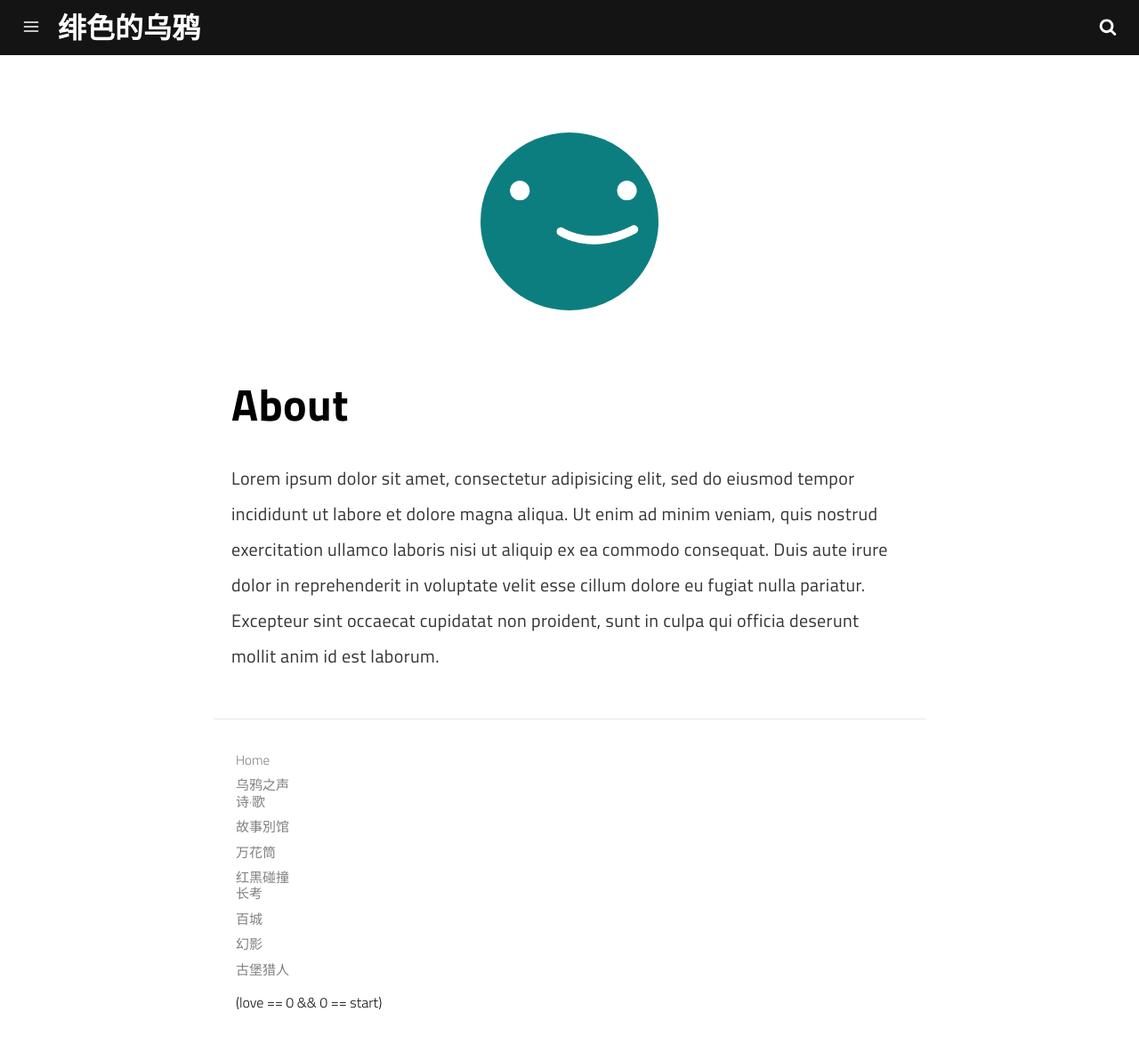
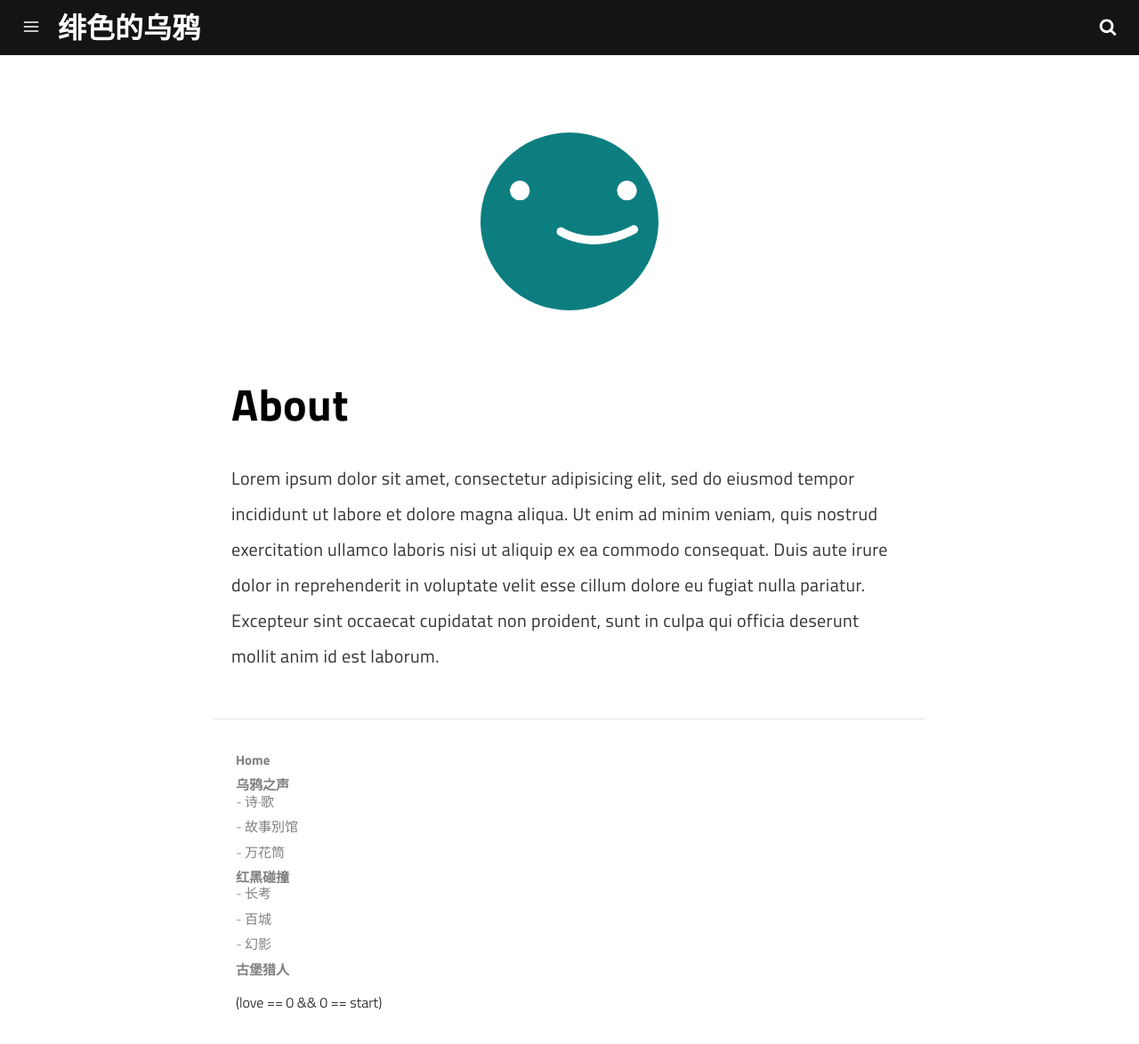
Before and after one commit to ScarletRook/SCARLETROOK.GITHUB.IO, a Jekyll site: the page built from pages/about.md, in a window 1280 px wide and 1176 px high. Shown: the whole window at 89% size. Built offline with Jekyll 4.4.1, drawn with Linux system fonts in a browser that asks for light colours; a script that is not in the unit is left out.

Commit message:
Update links.html

```diff
--- a/_includes/links.html
+++ b/_includes/links.html
@@ -3,18 +3,18 @@
     {% if item.title %}
       {% if item.sub %}
         <li>
-          <a href="{{ site.url }}{{ site.baseurl }}{{ item.url }}">{{item.title}}</a>
+          <a href="{{ site.url }}{{ site.baseurl }}{{ item.url }}" style="font-weight:bold">{{ item.title }}</a>
           <ul>
             {% for sub in item.sub %}
               <li>
-                <a href="{{ site.url }}{{ site.baseurl }}{{ sub.url }}">{{ sub.title }}</a>
+                <a href="{{ site.url }}{{ site.baseurl }}{{ sub.url }}">- {{ sub.title }}</a>
               </li>
             {% endfor %}
           </ul>
         </li>
       {% else %}
         <li>
-          <a href="{{ site.url }}{{ site.baseurl }}{{ item.url }}">{{ item.title }}</a>
+          <a href="{{ site.url }}{{ site.baseurl }}{{ item.url }}" style="font-weight:bold">{{ item.title }}</a>
         </li>
       {% endif %}
     {% endif %}
```
